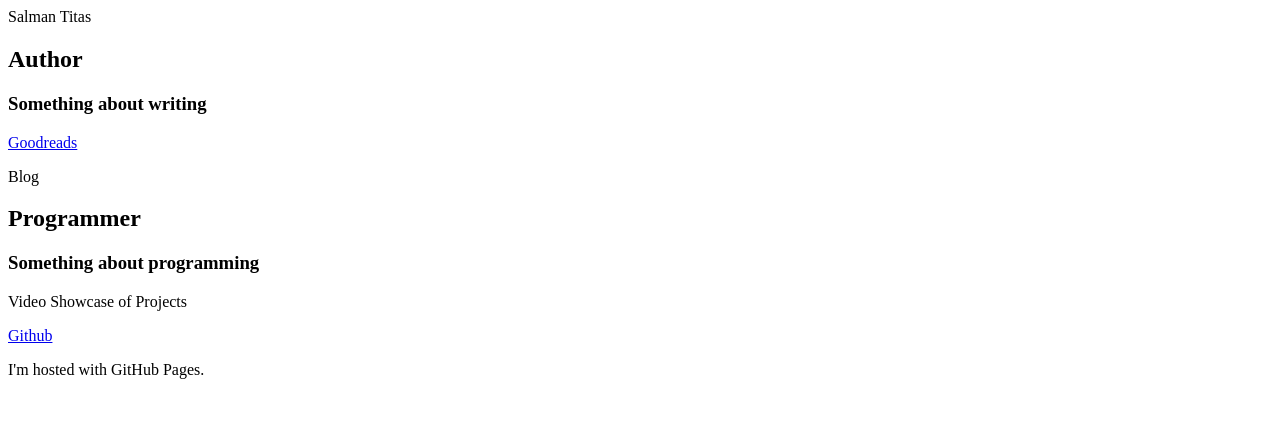
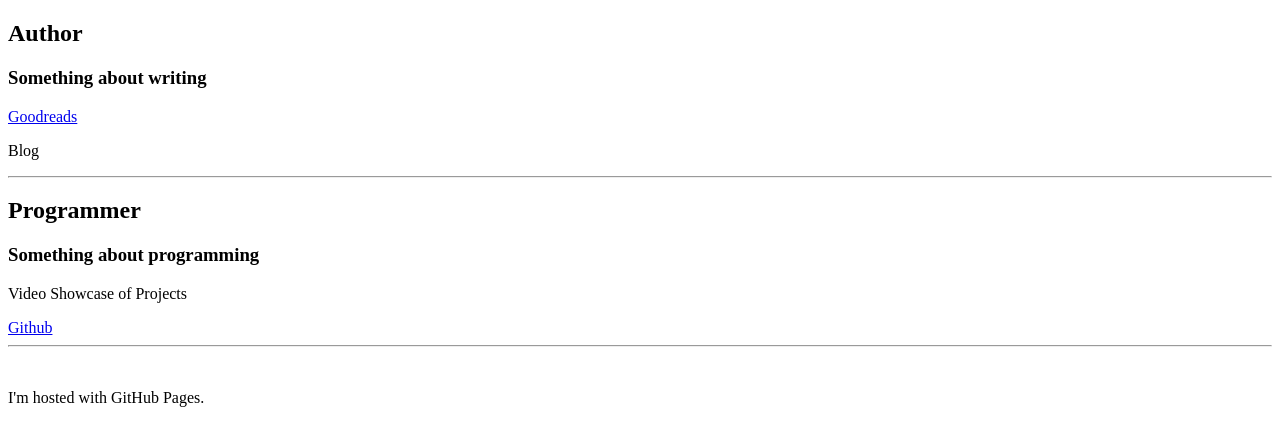
Before and after one commit to salmantitas/salmantitas.github.io, a plain HTML site: page index.html in a window 1280 px wide. Drawn offline with Linux system fonts and the light colour scheme.

Commit message:
Horizontal Rule added

```diff
--- a/index.html
+++ b/index.html
@@ -1,17 +1,19 @@
 <!DOCTYPE html>
 <html>
-    <head> Salman Titas</head>
     <body>
         <h2>Author</h2>
         <h3>Something about writing</h3>
         <a href="https://www.goodreads.com/smtitas">Goodreads</a>
         <p>Blog</p>
 
+    	<hr>
+
         <h2>Programmer</h2>
         <h3>Something about programming</h3>
         <p>Video Showcase of Projects</p>
         <a href="https://www.github.com/salmantitas">Github</a>
 
+    	<hr>
 
         <br>
         <!--- Credits --->
```
